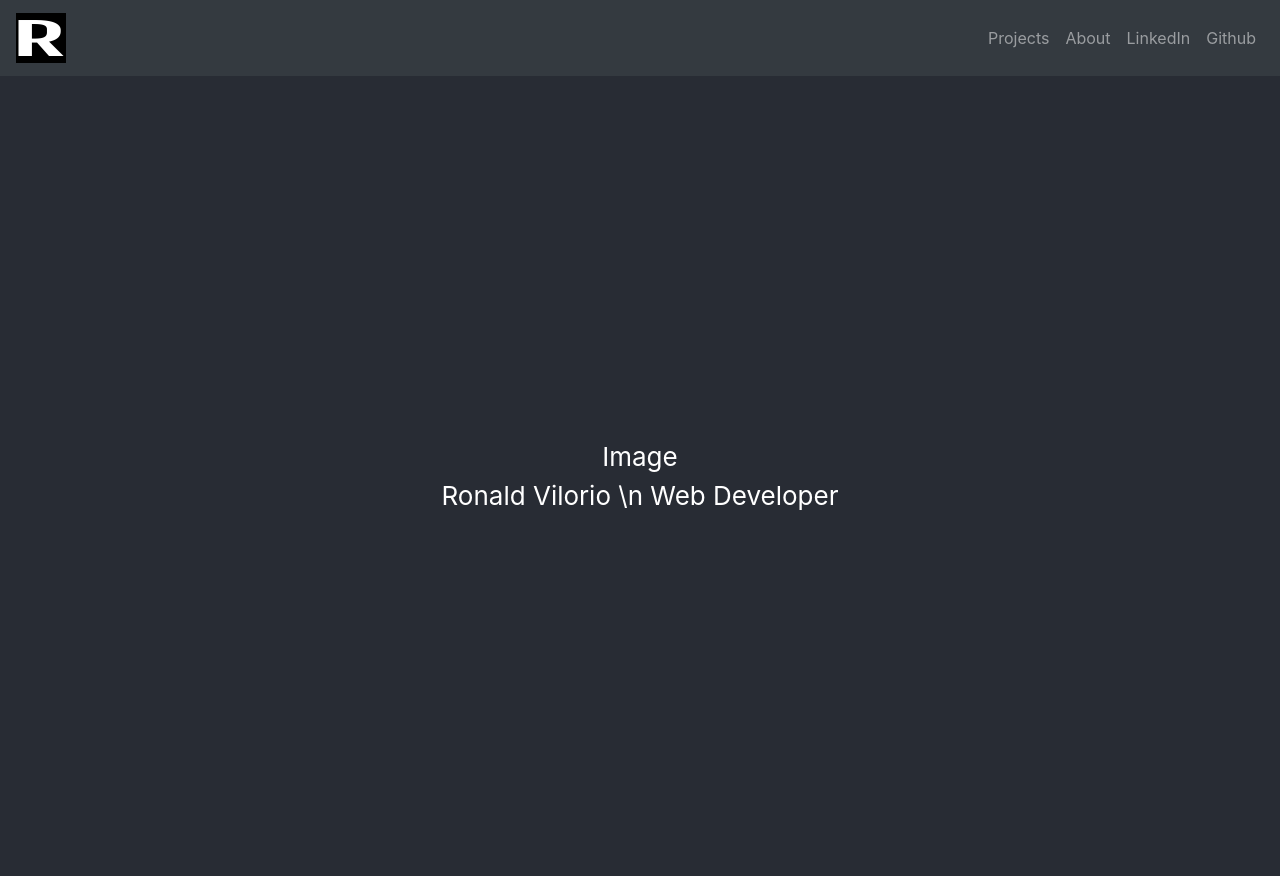
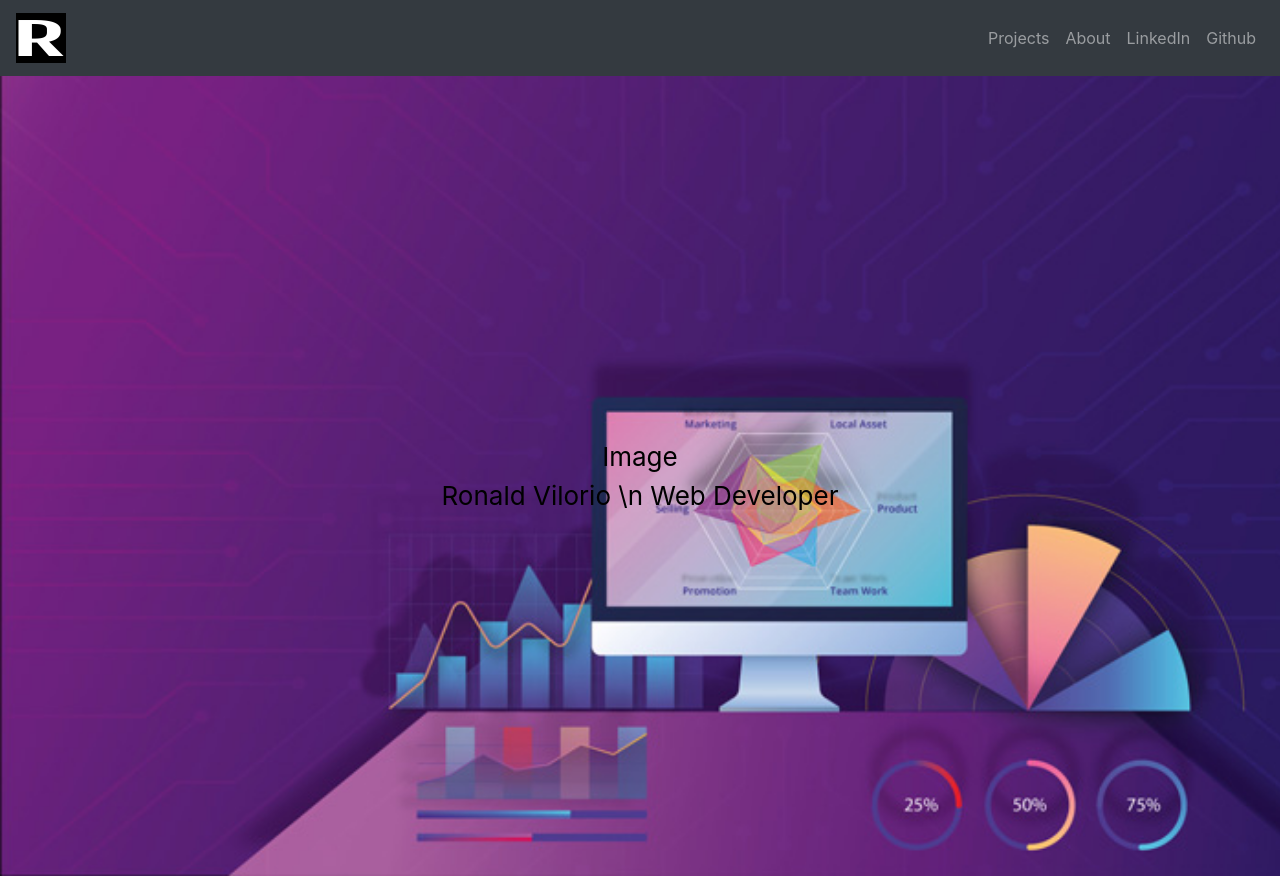
Before and after one commit to RonaldVilorio/portfolio-frontend, a React (Create React App) app: page / in a window 1280 px wide. Built offline with nearby package versions, Linux system fonts and the light colour scheme.

Commit message:
css files are overlapping

```diff
--- a/src/App.css
+++ b/src/App.css
@@ -2,37 +2,12 @@
   text-align: center;
 }
 
-.App-logo {
-  height: 40vmin;
-  pointer-events: none;
-}
-
-@media (prefers-reduced-motion: no-preference) {
-  .App-logo {
-    animation: App-logo-spin infinite 20s linear;
-  }
-}
-
 .App-header {
-  background-color: #282c34;
   min-height: 100vh;
   display: flex;
   flex-direction: column;
   align-items: center;
   justify-content: center;
   font-size: calc(10px + 2vmin);
-  color: white;
+  color: black;
 }
-
-.App-link {
-  color: #61dafb;
-}
-
-@keyframes App-logo-spin {
-  from {
-    transform: rotate(0deg);
-  }
-  to {
-    transform: rotate(360deg);
-  }
-}
--- a/src/Components/Home.js
+++ b/src/Components/Home.js
@@ -1,11 +1,13 @@
 import React from "react";
-import "./Home.css";
+import styles from "./Home.module.css";
 
 const Home = () => {
   return (
     <>
-      <div>Image</div>
-      <div>Ronald Vilorio \n Web Developer</div>
+      <div className={styles}>
+        <div>Image</div>
+        <div>Ronald Vilorio \n Web Developer</div>
+      </div>
     </>
   );
 };
--- a/src/Components/Projects.js
+++ b/src/Components/Projects.js
@@ -1,5 +1,5 @@
 import React, { Component } from "react";
-import "./Projects.css";
+import styles from "./Projects.module.css";
 
 class Projects extends Component {
   state = {
@@ -24,11 +24,11 @@ class Projects extends Component {
     return (
       <>
         <h1> These are my projects</h1>
-        <div className="projectsContainer">
+        <div className={`${styles.projectsContainer} ${styles.body}`}>
           {this.state.projects.length > 0 &&
             this.state.projects.map((proj, id) => {
               return (
-                <div key={id} className="project-card">
+                <div key={id} className={styles.projectCard}>
                   <div>{proj.name}</div>
                   <img src={proj.imageurl} width="300" alt="pics" />
                 </div>
--- a/src/Components/Projects.css
+++ b/src/Components/Projects.module.css
@@ -1,4 +1,8 @@
-.project-card {
+body{
+  background-color: blueviolet;
+}
+
+.projectCard {
   display: flex;
   color: orange;
   min-width: 200px;
```
Also changed, not shown: src/Components/Home.module.css (renamed from src/Components/Home.css), src/logo.svg (deleted).
